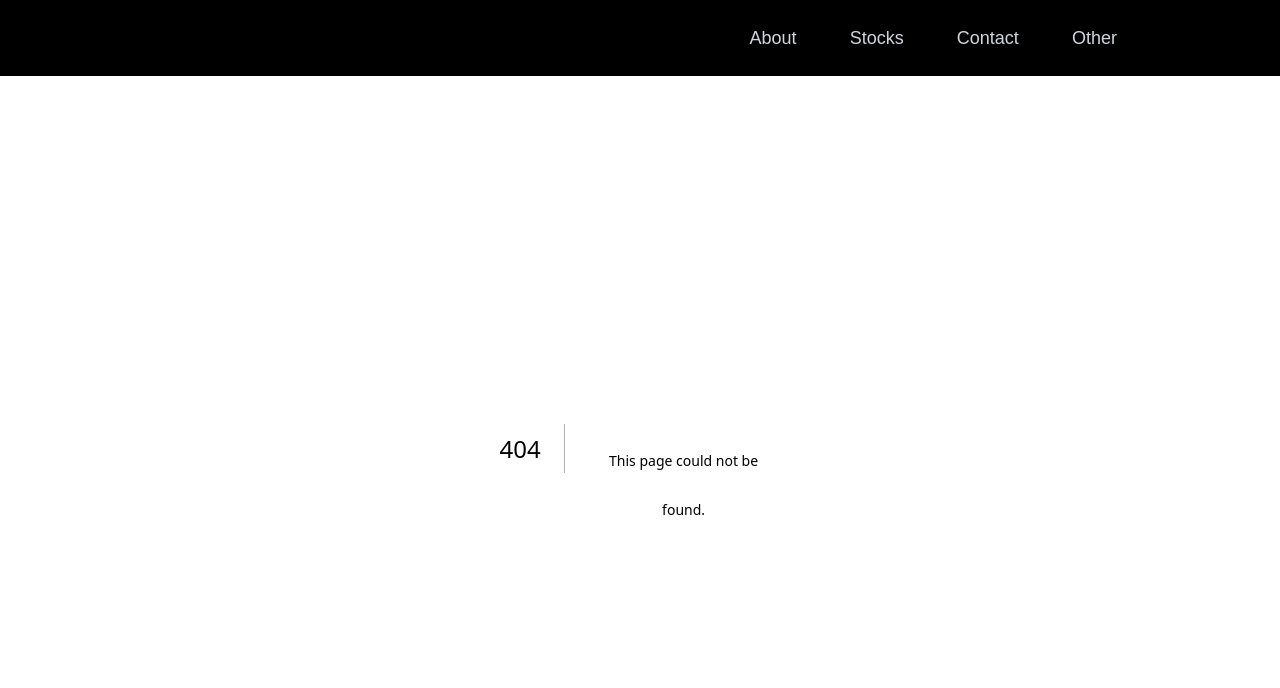
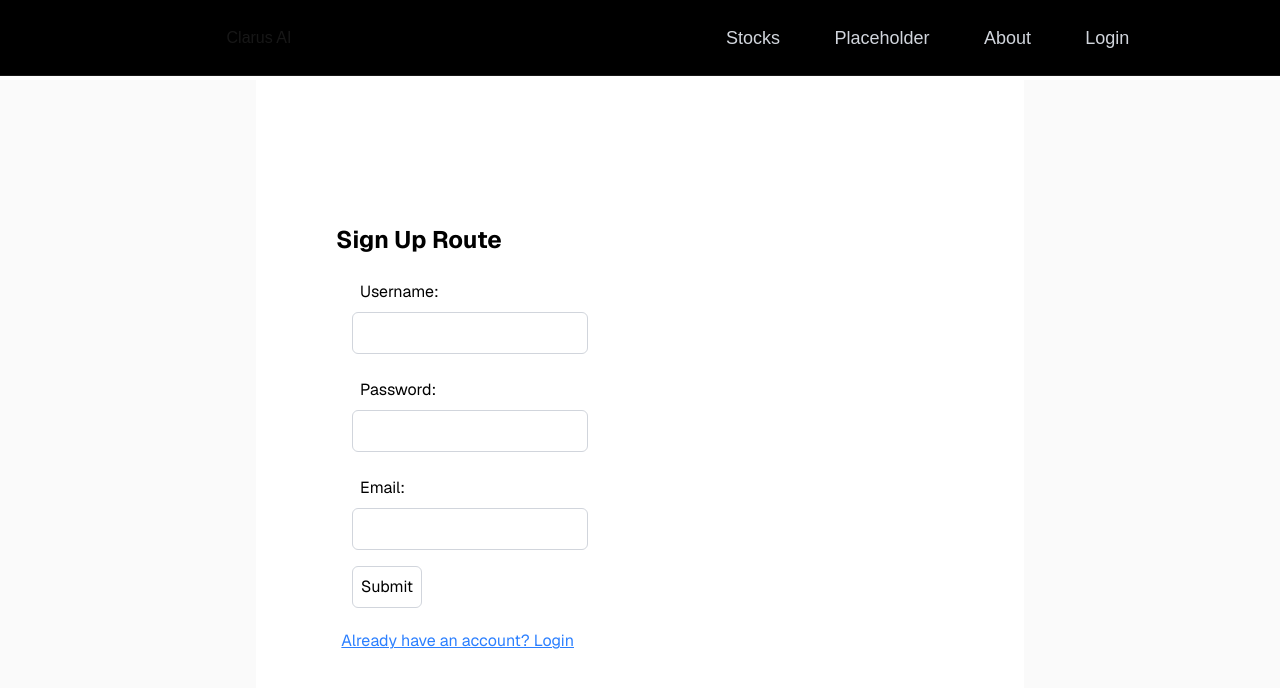
Before and after one commit to JeremyTan0/ClarusAI, a Next.js app in the folder frontend/: page /signup in a window 1280 px wide. Before the commit this address had no page. Shown: the top 688 px of the page. Built offline with nearby package versions, Linux system fonts and the light colour scheme.

Commit message:
Developed the Login System

```diff
--- /dev/null
+++ b/frontend/app/(auth)/layout.tsx
@@ -0,0 +1,11 @@
+export default function AuthLayout({ children } : {
+    readonly children: React.ReactNode;
+}) {
+    return (
+        <div className="flex min-h-screen items-center justify-center bg-zinc-50 font-sans dark:bg-black">
+            <main className="flex min-h-screen w-full max-w-3xl flex-col items-center justify-between py-32 px-16 bg-white dark:bg-black sm:items-start">
+                {children}
+            </main>
+        </div>
+    )
+}
--- /dev/null
+++ b/frontend/app/(auth)/login/page.tsx
@@ -0,0 +1,21 @@
+import Link from "next/dist/client/link";
+
+export default function LoginRoute() {
+  return <div className="">
+    <main className="bg-white p-4 rounded-md">
+      <h1 className="text-2xl font-bold text-black">Login Route</h1>
+      <form className="space-y-4 p-4 rounded-md">
+        <label htmlFor="name" className="block m-2 text-black">Username: </label>
+        <input type="text" id="name" name="name" className="text-black border border-gray-300 rounded-md p-2" required />
+
+        <label htmlFor="password" className="block m-2 text-black">Password: </label>
+        <input type="password" id="password" name="password" className="text-black border border-gray-300 rounded-md p-2" required />
+
+        <button type="submit" className="block  text-black border border-gray-300 rounded-md p-2">Submit</button>
+      </form>
+      <Link href="/signup" className="text-blue-500 underline mt-4 block">
+        Don't have an account? SignUp
+      </Link>
+    </main>
+  </div>;
+}
--- /dev/null
+++ b/frontend/app/(auth)/signup/page.tsx
@@ -0,0 +1,24 @@
+import Link from "next/dist/client/link";
+
+export default function SignUpRoute() {
+  return <div className="flex items-center justify-center font-sans">
+    <main className="bg-white p-4 rounded-md">
+      <h1 className="text-2xl font-bold text-black">Sign Up Route</h1>
+      <form className="space-y-4 p-4 rounded-md">
+        <label htmlFor="name" className="block m-2 text-black">Username: </label>
+        <input type="text" id="name" name="name" className="text-black border border-gray-300 rounded-md p-2" required />
+
+        <label htmlFor="password" className="block m-2 text-black">Password: </label>
+        <input type="password" id="password" name="password" className="text-black border border-gray-300 rounded-md p-2" required />
+
+        <label htmlFor="email" className="block m-2 text-black">Email: </label>
+        <input type="email" id="email" name="email" className="text-black border border-gray-300 rounded-md p-2" required />
+
+        <button type="submit" className="block text-black border border-gray-300 rounded-md p-2">Submit</button>
+      </form>
+      <Link href="/login" className="text-blue-500 underline m-4 block">
+        Already have an account? Login
+      </Link>
+    </main>
+  </div>;
+}
--- a/frontend/app/about/page.tsx
+++ b/frontend/app/about/page.tsx
@@ -14,8 +14,9 @@ export default function about() {
                     <p>
                         This webpage is a simple and easy to learn stock investment website. This website was created
                         the idea that from beginner to expert level of investment, anyone should be able to learn and
-                        figure out how to invest. This website has the abilty to allow users to browse the current
-                        stock market, and
+                        figure out how to invest. This website has the ability to allow users to browse the current
+                        stock market, and utilize AI to help build a summary of the stock to give the user advise on
+                        whether they should invest in the specific stock.
                     </p>
                 </article>
             </main>
--- a/frontend/app/contact/page.tsx
+++ b/frontend/app/contact/page.tsx
@@ -5,7 +5,7 @@ export default function stocks() {
     return (
         <div>
             <main>
-                    <h2>Contact Page</h2>
+                    <h2>Placeholder Page</h2>
                     <p>This is a placeholder</p>
             </main>
 
--- a/frontend/app/other/page.tsx
+++ /dev/null
@@ -1,14 +0,0 @@
-'use client'
-import { useEffect, useState } from 'react'
-
-export default function stocks() {
-    return (
-        <div>
-            <main>
-                    <h2>Other Page</h2>
-                    <p>This is a placeholder</p>
-            </main>
-
-        </div>
-    )
-}
--- a/frontend/app/stocks/page.tsx
+++ b/frontend/app/stocks/page.tsx
@@ -7,7 +7,7 @@ export default function Stocks() {
 
     // Placeholder URL during development
     useEffect(() => {
-        fetch('http://127.0.0.1:8000/api/stockInfo/Tsla')
+        fetch('http://127.0.0.1:8000/api/stockInfo/TSLA')
             .then(res => res.json())
             .then(data => {
                 setStockInfo(data)
--- a/frontend/components/Navbar.tsx
+++ b/frontend/components/Navbar.tsx
@@ -12,12 +12,6 @@ const Navbar = () => {
             </Link>
 
             <ul className="flex gap-10 text-lg">
-                <Link href='/about'
-                className=" text-gray-300 hover:text-white transition-colors"
-                >
-                    About
-                </Link>
-
                 <Link href='/stocks'
                 className=" text-gray-300 hover:text-white transition-colors"
                 >
@@ -27,16 +21,21 @@ const Navbar = () => {
                 <Link href='/contact'
                 className=" text-gray-300 hover:text-white transition-colors"
                 >
-                    Contact
+                    Placeholder
                 </Link>
 
-                <Link href='/other'
+                <Link href='/about'
                 className=" text-gray-300 hover:text-white transition-colors"
                 >
-                    Other
+                    About
+                </Link>
+
+                <Link href='/login'
+                className=" text-gray-300 hover:text-white transition-colors"
+                >
+                    Login
                 </Link>
             </ul>
-
         </nav>
     )
 }
```
